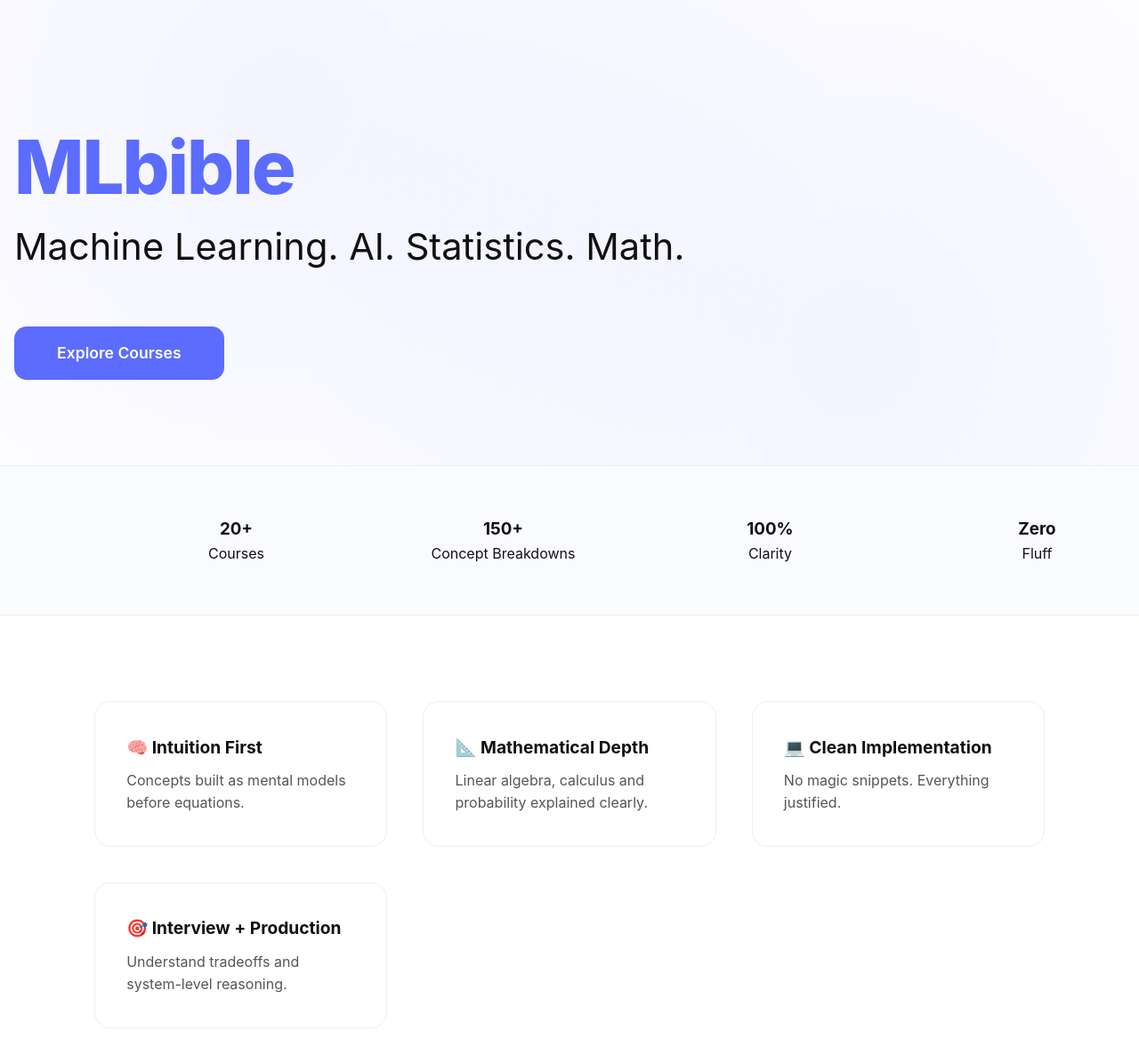
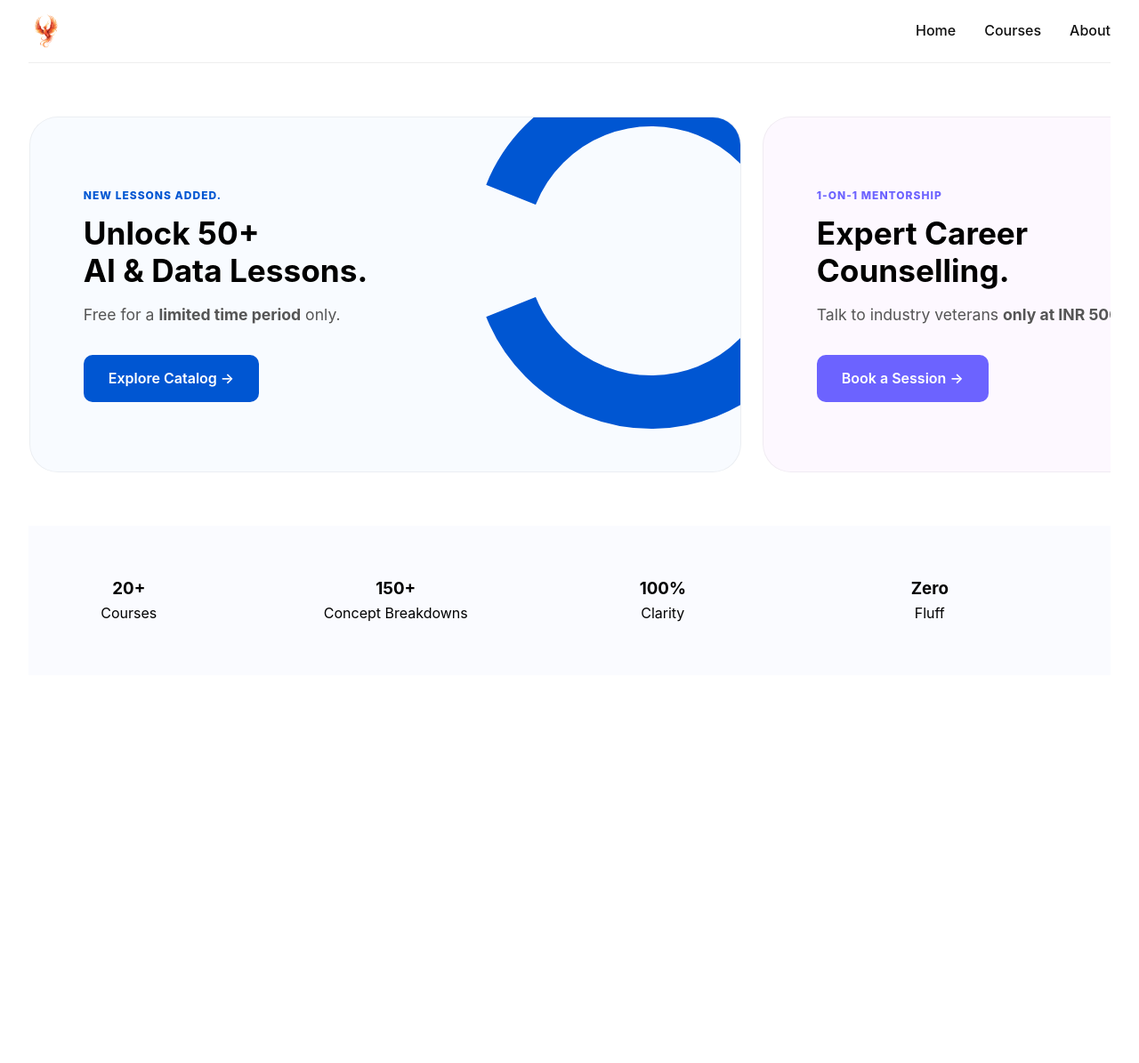
Before and after one commit to MLBible/codespaces-blank, a Jekyll site: the page built from index.markdown, in a window 1280 px wide and 1252 px high. Shown: the top 1195 px of the window at 89% size. Built offline with Jekyll 4.4.1, drawn with Linux system fonts in a browser that asks for light colours.

Commit message:
better cards and cta

```diff
--- a/_layouts/default.html
+++ b/_layouts/default.html
@@ -2,10 +2,27 @@
 <html lang="en">
 <head>
   <meta charset="UTF-8">
+  <meta name="viewport" content="width=device-width, initial-scale=1.0">
   <title>{{ page.title }}</title>
   <link rel="stylesheet" href="{{ '/assets/css/styles.css' | relative_url }}">
 </head>
 <body>
+  <!-- NAVBAR -->
+  <header class="navbar">
+    <div class="container nav-inner">
+
+      <a href="{{ '/' | relative_url }}" class="logo">
+        <img src="{{ '/assets/images/logo.png' | relative_url }}" alt="MLbible Logo">
+      </a>
+
+      <nav class="nav-links">
+        <a href="{{ '/' | relative_url }}">Home</a>
+        <a href="{{ '/courses/' | relative_url }}">Courses</a>
+        <a href="{{ '/about/' | relative_url }}">About</a>
+      </nav>
+
+    </div>
+  </header>
   {{ content }}
 </body>
 </html>
--- a/assets/css/styles.css
+++ b/assets/css/styles.css
@@ -3,11 +3,10 @@
 =================================== */
 
 :root {
-  --brand-color: #5b6cff;
-  --brand-soft: rgba(91,108,255,0.08);
-  --text-primary: #111;
-  --text-muted: #555;
-  --border-soft: #eeeeee;
+  --primary-blue: #0056d2;
+  --accent-purple: #6c63ff;
+  --text-main: #1a1a1a;
+  --bg-card: #f8fbff;
 }
 
 * {
@@ -21,55 +20,157 @@ body {
   background: #ffffff;
   color: var(--text-primary);
   line-height: 1.6;
+  padding: 0 2rem;
 }
 
 /* ===================================
    HERO SECTION
 =================================== */
 
-.hero {
-  padding: 9rem 1rem 6rem 1rem;
-  background: radial-gradient(circle at 25% 25%, var(--brand-soft), transparent 60%),
-              radial-gradient(circle at 75% 75%, var(--brand-soft), transparent 60%);
+/* 1. LAYOUT & SCROLLING */
+.horizontal-scroll-section {
+  padding: 40px 0;
+  overflow: hidden; /* Hide scrollbars if needed */
 }
 
-.hero-inner {
-  max-width: 1100px;
-  margin: auto;
+.scroll-wrapper {
+  display: flex;
+  gap: 24px;
+  overflow-x: auto;
+  padding: 20px 5%; /* Adds "breath" to the sides */
+  scroll-snap-type: x mandatory; /* Makes cards 'snap' into place */
+  -webkit-overflow-scrolling: touch; /* Smooth scroll for mobile */
 }
 
-.brand-name {
-  font-size: 5.2rem;
-  font-weight: 800;
-  color: var(--brand-color);
-  letter-spacing: -2px;
-  line-height: 1.05;
+/* Hide scrollbar for a cleaner look */
+.scroll-wrapper::-webkit-scrollbar {
+  display: none;
 }
 
-.tagline {
-  font-size: 2.6rem;
-  font-weight: 400;
-  margin-top: 0.8rem;
-  color: var(--text-primary);
+/* 2. REUSABLE CARD BASE */
+.promo-card {
+  flex: 0 0 75%; /* Each card takes 75% of container width */
+  min-width: 320px;
+  max-width: 800px;
+  height: 400px;
+  background: var(--bg-card);
+  border-radius: 32px;
+  display: flex;
+  position: relative;
+  overflow: hidden;
+  scroll-snap-align: start; /* Alignment for snapping */
+  border: 1px solid rgba(0,0,0,0.05);
 }
 
-.primary-btn {
-  display: inline-block;
-  margin-top: 3.5rem;
-  padding: 1rem 3rem;
-  font-size: 1.1rem;
-  font-weight: 600;
-  background: var(--brand-color);
-  color: white;
-  text-decoration: none;
-  border-radius: 14px;
-  transition: all 0.3s ease;
+.content-side {
+  flex: 1.2;
+  padding: 60px;
+  z-index: 2;
+  display: flex;
+  flex-direction: column;
+  justify-content: center;
 }
 
-.primary-btn:hover {
-  transform: translateY(-4px);
-  box-shadow: 0 20px 45px rgba(91,108,255,0.35);
+.badge {
+  font-size: 0.75rem;
+  font-weight: 800;
+  text-transform: uppercase;
+  letter-spacing: 1px;
+  margin-bottom: 12px;
+  display: block;
 }
+
+.promo-card h1 {
+  font-size: 2.2rem;
+  margin: 0 0 15px 0;
+  line-height: 1.2;
+}
+
+.price-text {
+  font-size: 1.1rem;
+  color: #555;
+  margin-bottom: 30px;
+}
+
+.cta-button {
+  width: fit-content;
+  padding: 14px 28px;
+  border-radius: 10px;
+  text-decoration: none;
+  font-weight: 600;
+  color: white;
+  transition: 0.3s;
+}
+
+/* 3. THEME SPECIFICS */
+/* Courses Theme */
+.courses-theme .badge { color: var(--primary-blue); }
+.courses-theme .cta-button { background: var(--primary-blue); }
+.circle-shape {
+  position: absolute;
+  width: 400px;
+  height: 400px;
+  border: 60px solid var(--primary-blue);
+  border-radius: 50%;
+  right: -100px;
+  top: -50px;
+  clip-path: polygon(0 0, 100% 0, 100% 100%, 0 100%, 0 70%, 50% 50%, 0 30%);
+}
+
+/* Counselling Theme */
+.counselling-theme { background: #fdf8ff; } /* Light purple tint */
+.counselling-theme .badge { color: var(--accent-purple); }
+.counselling-theme .cta-button { background: var(--accent-purple); }
+.diamond-shape {
+  position: absolute;
+  width: 300px;
+  height: 300px;
+  background: var(--accent-purple);
+  right: -50px;
+  bottom: -50px;
+  transform: rotate(45deg);
+  opacity: 0.2;
+}
+
+/* 4. GRAPHIC AREA */
+.graphic-side {
+  flex: 0.8;
+  position: relative;
+}
+
+/* Mobile Adjustments */
+@media (max-width: 768px) {
+  .scroll-wrapper {
+    flex-direction: column; /* Stack vertically */
+    padding: 20px;
+    gap: 30px;
+    overflow-x: hidden; /* Disable horizontal scroll */
+  }
+
+  .promo-card {
+    flex: 1 1 auto; /* Reset flex-basis */
+    width: 100%;
+    max-width: none;
+    height: auto; /* Allow card to grow with content */
+    min-height: 300px;
+    scroll-snap-align: none;
+  }
+
+  .content-side {
+    padding: 40px 25px;
+    text-align: center;
+    align-items: center; /* Center the button and badge */
+  }
+
+  .promo-card h1 {
+    font-size: 1.8rem;
+  }
+
+  .graphic-side {
+    display: none; /* Hide background shapes on mobile to keep it clean */
+  }
+}
+
 
 /* ===================================
    METRICS SCROLL
@@ -153,15 +254,78 @@ body {
 
 @media (max-width: 768px) {
 
-  .brand-name {
+    .hero-content {
+        flex-direction: column; /* Stacks text on top of image */
+        text-align: center;
+        gap: 2rem;
+  }
+
+ .text-block {
+    text-align: center;
+  }
+
+    .brand-name {
     font-size: 3.2rem;
   }
 
-  .tagline {
+    .tagline {
     font-size: 1.7rem;
   }
 
-  .metrics-track {
+    .metrics-track {
     animation-duration: 20s;
   }
 }
+
+/* ==============================
+   NAVBAR
+============================== */
+
+.navbar {
+  position: sticky;
+  top: 0;
+  background: white;
+  border-bottom: 1px solid #eee;
+  z-index: 1000;
+}
+
+.nav-inner {
+  display: flex;
+  align-items: center;
+  justify-content: space-between;
+  height: 70px;
+}
+
+.logo img {
+  height: 40px;
+  display: block;
+}
+
+.nav-links {
+  display: flex;
+  gap: 2rem;
+}
+
+.nav-links a {
+  text-decoration: none;
+  color: #111;
+  font-weight: 500;
+  transition: 0.3s ease;
+}
+
+.nav-links a:hover {
+  color: var(--brand-color);
+}
+
+@media (max-width: 768px) {
+
+  .nav-links {
+    gap: 1rem;
+    font-size: 0.9rem;
+  }
+
+  .logo img {
+    height: 32px;
+  }
+
+}
--- a/index.markdown
+++ b/index.markdown
@@ -6,71 +6,90 @@ layout: default
 title: Home
 ---
 <!-- HERO SECTION -->
-<section class="hero">
-  <div class="container">
-    <h1 class="brand-name">MLbible</h1>
-    <h2 class="tagline">
-      Machine Learning. AI. Statistics. Math.
-    </h2>
-    <a href="/courses/" class="primary-btn">
-      Explore Courses
-    </a>
+<section class="horizontal-scroll-section">
+  <div class="scroll-wrapper">
+
+    <div class="promo-card courses-theme">
+      <div class="content-side">
+        <span class="badge">New lessons added.</span>
+        <h1>Unlock 50+ <br>AI & Data Lessons.</h1>
+        <p class="price-text">Free for a <strong>limited time period</strong> only.</p>
+        <a href="/courses" class="cta-button">Explore Catalog →</a>
+      </div>
+      <div class="graphic-side">
+        <div class="shape circle-shape"></div>
+      </div>
+    </div>
+
+    <div class="promo-card counselling-theme">
+      <div class="content-side">
+        <span class="badge">1-on-1 Mentorship</span>
+        <h1>Expert Career <br>Counselling.</h1>
+        <p class="price-text">Talk to industry veterans <strong>only at INR 500.</strong></p>
+        <a href="/counselling" class="cta-button">Book a Session →</a>
+      </div>
+      <div class="graphic-side">
+        <div class="shape diamond-shape"></div>
+      </div>
+    </div>
+
   </div>
 </section>
 
 <!-- AUTO SCROLL METRICS -->
 <section class="metrics">
-  <div class="metrics-track">
+<div class="metrics-track">
 
     <div class="metric">
-      <h3>3000+</h3>
-      <span>Learners</span>
+    <h3>3000+</h3>
+    <span>Learners</span>
     </div>
 
     <div class="metric">
-      <h3>20+</h3>
-      <span>Courses</span>
+    <h3>20+</h3>
+    <span>Courses</span>
     </div>
 
     <div class="metric">
-      <h3>150+</h3>
-      <span>Concept Breakdowns</span>
+    <h3>150+</h3>
+    <span>Concept Breakdowns</span>
     </div>
 
     <div class="metric">
-      <h3>100%</h3>
-      <span>Clarity</span>
+    <h3>100%</h3>
+    <span>Clarity</span>
     </div>
 
     <div class="metric">
-      <h3>Zero</h3>
-      <span>Fluff</span>
+    <h3>Zero</h3>
+    <span>Fluff</span>
     </div>
 
-  </div>
+    <!-- Duplicate for seamless loop -->
+    <div class="metric">
+    <h3>3000+</h3>
+    <span>Learners</span>
+    </div>
+
+    <div class="metric">
+    <h3>20+</h3>
+    <span>Courses</span>
+    </div>
+
+    <div class="metric">
+    <h3>150+</h3>
+    <span>Concept Breakdowns</span>
+    </div>
+
+    <div class="metric">
+    <h3>100%</h3>
+    <span>Clarity</span>
+    </div>
+
+    <div class="metric">
+    <h3>Zero</h3>
+    <span>Fluff</span>
+    </div>
+
+</div>
 </section>
-
-<!-- FEATURES -->
-<section class="features container">
-
-  <div class="feature-card">
-    <h3>🧠 Intuition First</h3>
-    <p>Concepts built as mental models before equations.</p>
-  </div>
-
-  <div class="feature-card">
-    <h3>📐 Mathematical Depth</h3>
-    <p>Linear algebra, calculus and probability explained clearly.</p>
-  </div>
-
-  <div class="feature-card">
-    <h3>💻 Clean Implementation</h3>
-    <p>No magic snippets. Everything justified.</p>
-  </div>
-
-  <div class="feature-card">
-    <h3>🎯 Interview + Production</h3>
-    <p>Understand tradeoffs and system-level reasoning.</p>
-  </div>
-
-</section>
```
Also changed, not shown: assets/images/logo.png (added).
